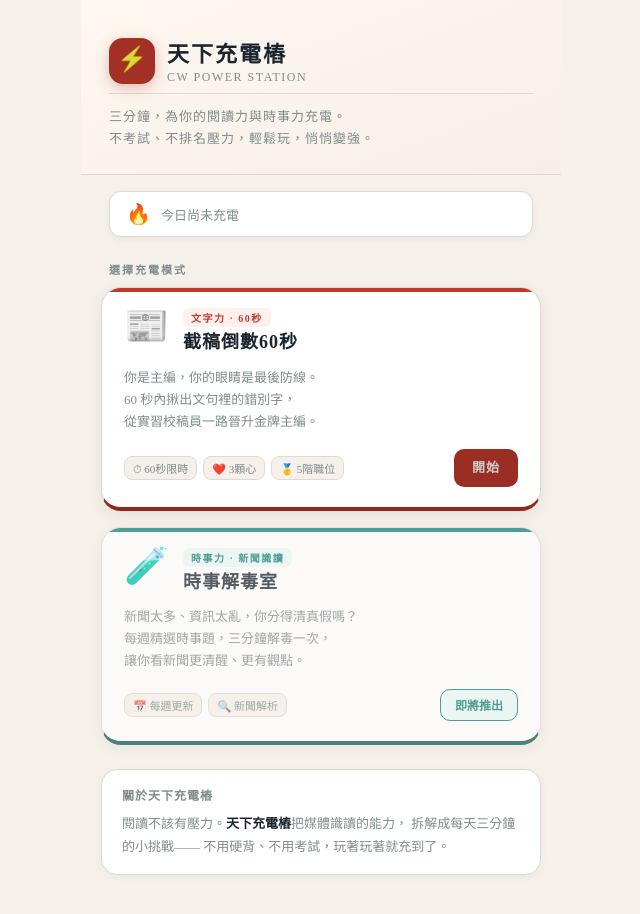
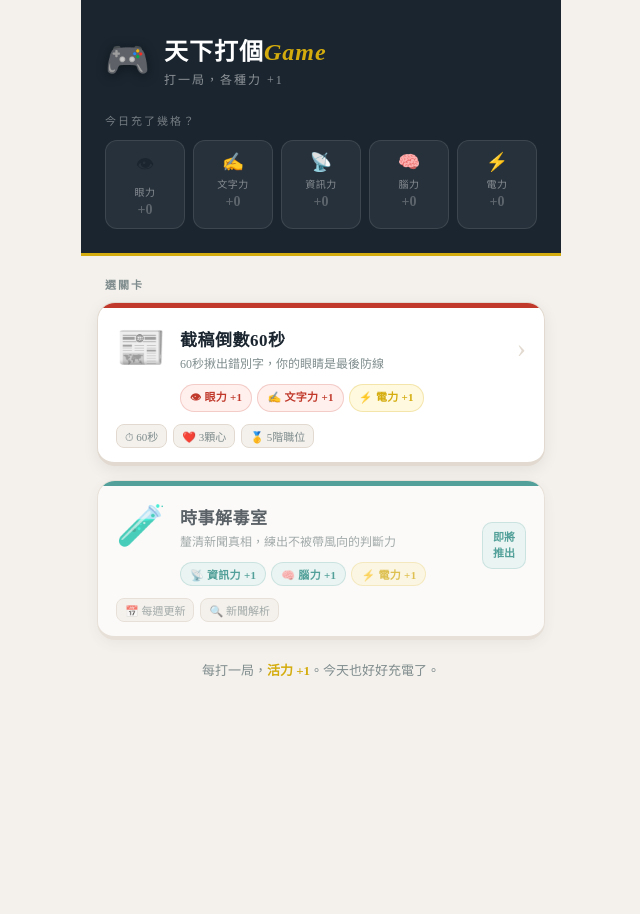
Before and after one commit to jinchen123456/chinese-word-game, a plain HTML site: page index.html in a window 1280 px wide. Shown: the whole page, without its empty margins (319-959 px from the left). After the commit the page ends 800 px from the top, so only its background shows below. Drawn offline with Linux system fonts and the light colour scheme.

Commit message:
大廳改版：天下打個Game，RPG 數值升級概念
- 品牌名改為「天下打個Game」，副標「打一局，各種力 +1」
- 深色 header + 今日能量板，顯示 5 項數值（眼力/文字力/資訊力/腦力/電力）
- 打完截稿倒數60秒後，眼力/文字力/電力 +1 亮起
- 遊戲卡改為 stat chips 標示每局獲得的能力加成
- 底部：活力+1 每天都有

Co-Authored-By: Claude Sonnet 4.6 <noreply@anthropic.com>

```diff
--- a/index.html
+++ b/index.html
@@ -3,129 +3,152 @@
 <head>
   <meta charset="UTF-8">
   <meta name="viewport" content="width=device-width, initial-scale=1.0">
-  <title>天下充電樁</title>
-  <link rel="preconnect" href="https://fonts.googleapis.com">
+  <title>天下打個Game</title>
   <link rel="stylesheet" href="lobby.css">
 </head>
 <body>
 
 <div class="lobby-wrap">
 
-  <!-- ── 品牌識別 ── -->
+  <!-- ── 品牌 Header ── -->
   <div class="lobby-header">
     <div class="brand-row">
-      <div class="brand-icon"><span>⚡</span></div>
-      <div>
-        <div class="brand-name">天下充電樁</div>
-        <div class="brand-sub">CW POWER STATION</div>
+      <div class="brand-icon">🎮</div>
+      <div class="brand-text">
+        <div class="brand-name">天下打個<span class="brand-game">Game</span></div>
+        <div class="brand-sub">打一局，各種力 +1</div>
       </div>
     </div>
-    <p class="brand-tagline">
-      三分鐘，為你的閱讀力與時事力充電。<br>
-      不考試、不排名壓力，輕鬆玩，悄悄變強。
-    </p>
   </div>
 
-  <!-- ── 連續挑戰 ── -->
-  <div class="streak-bar">
-    <span class="streak-icon">🔥</span>
-    <span class="streak-text" id="streak-text">今日尚未充電</span>
-    <span class="streak-count" id="streak-count"></span>
+  <!-- ── 今日能量板 ── -->
+  <div class="energy-board">
+    <div class="energy-title">今日充了幾格？</div>
+    <div class="energy-stats" id="energy-stats">
+      <div class="estat" data-key="eye">
+        <span class="estat-icon">👁</span>
+        <span class="estat-label">眼力</span>
+        <span class="estat-plus" id="stat-eye">+0</span>
+      </div>
+      <div class="estat" data-key="word">
+        <span class="estat-icon">✍️</span>
+        <span class="estat-label">文字力</span>
+        <span class="estat-plus" id="stat-word">+0</span>
+      </div>
+      <div class="estat" data-key="info">
+        <span class="estat-icon">📡</span>
+        <span class="estat-label">資訊力</span>
+        <span class="estat-plus" id="stat-info">+0</span>
+      </div>
+      <div class="estat" data-key="brain">
+        <span class="estat-icon">🧠</span>
+        <span class="estat-label">腦力</span>
+        <span class="estat-plus" id="stat-brain">+0</span>
+      </div>
+      <div class="estat" data-key="power">
+        <span class="estat-icon">⚡</span>
+        <span class="estat-label">電力</span>
+        <span class="estat-plus" id="stat-power">+0</span>
+      </div>
+    </div>
   </div>
 
-  <!-- ── 遊戲選單 ── -->
-  <div class="section-title">選擇充電模式</div>
+  <!-- ── 選關卡 ── -->
+  <div class="section-label">選關卡</div>
 
   <div class="game-cards">
 
     <!-- 截稿倒數60秒 -->
-    <a class="game-card card-proofreading" href="proofreading.html">
-      <div class="card-top">
+    <a class="game-card card-red" href="proofreading.html">
+      <div class="card-inner">
+        <div class="card-left">
           <div class="card-emoji">📰</div>
-        <div class="card-meta">
-          <span class="card-tag">文字力 · 60秒</span>
+          <div class="card-info">
             <div class="card-title">截稿倒數60秒</div>
+            <div class="card-desc">60秒揪出錯別字，你的眼睛是最後防線</div>
+            <div class="stat-chips">
+              <span class="chip chip-red">👁 眼力 +1</span>
+              <span class="chip chip-red">✍️ 文字力 +1</span>
+              <span class="chip chip-yellow">⚡ 電力 +1</span>
             </div>
           </div>
-      <p class="card-desc">
-        你是主編，你的眼睛是最後防線。<br>
-        60 秒內揪出文句裡的錯別字，<br>
-        從實習校稿員一路晉升金牌主編。
-      </p>
-      <div class="card-footer">
-        <div class="card-chips">
-          <span class="chip">⏱ 60秒限時</span>
-          <span class="chip">❤️ 3顆心</span>
-          <span class="chip">🥇 5階職位</span>
         </div>
-        <button class="card-btn" onclick="event.preventDefault(); window.location.href='proofreading.html'">
-          <span class="card-btn-label">開始</span>
-        </button>
+        <div class="card-arrow">›</div>
+      </div>
+      <div class="card-meta-row">
+        <span class="meta-chip">⏱ 60秒</span>
+        <span class="meta-chip">❤️ 3顆心</span>
+        <span class="meta-chip">🥇 5階職位</span>
       </div>
     </a>
 
     <!-- 時事解毒室 -->
-    <div class="game-card card-quiz coming-soon">
-      <div class="card-top">
+    <div class="game-card card-teal card-locked">
+      <div class="card-inner">
+        <div class="card-left">
           <div class="card-emoji">🧪</div>
-        <div class="card-meta">
-          <span class="card-tag">時事力 · 新聞識讀</span>
+          <div class="card-info">
             <div class="card-title">時事解毒室</div>
+            <div class="card-desc">釐清新聞真相，練出不被帶風向的判斷力</div>
+            <div class="stat-chips">
+              <span class="chip chip-teal">📡 資訊力 +1</span>
+              <span class="chip chip-teal">🧠 腦力 +1</span>
+              <span class="chip chip-yellow">⚡ 電力 +1</span>
             </div>
           </div>
-      <p class="card-desc">
-        新聞太多、資訊太亂，你分得清真假嗎？<br>
-        每週精選時事題，三分鐘解毒一次，<br>
-        讓你看新聞更清醒、更有觀點。
-      </p>
-      <div class="card-footer">
-        <div class="card-chips">
-          <span class="chip">📅 每週更新</span>
-          <span class="chip">🔍 新聞解析</span>
         </div>
-        <span class="coming-badge">即將推出</span>
+        <div class="card-coming">即將<br>推出</div>
+      </div>
+      <div class="card-meta-row">
+        <span class="meta-chip">📅 每週更新</span>
+        <span class="meta-chip">🔍 新聞解析</span>
       </div>
     </div>
 
   </div>
 
-  <!-- ── 品牌說明 ── -->
-  <div class="about-block">
-    <div class="about-title">關於天下充電樁</div>
-    <p class="about-text">
-      閱讀不該有壓力。<strong>天下充電樁</strong>把媒體識讀的能力，
-      拆解成每天三分鐘的小挑戰——
-      不用硬背、不用考試，玩著玩著就充到了。
-    </p>
+  <!-- ── 底部說明 ── -->
+  <div class="lobby-footer">
+    <p>每打一局，<strong>活力 +1</strong>。今天也好好充電了。</p>
   </div>
 
 </div>
 
 <script>
-// 連續充電天數（跨遊戲共用 key）
-const STREAK_KEY = 'cw_charger_streak';
+const STREAK_KEY  = 'cw_charger_streak';
+const PLAYED_KEY  = 'cw_played_today';
 
-function getStreak() {
-  try { return JSON.parse(localStorage.getItem(STREAK_KEY)) || { days: 0, lastDate: '' }; }
-  catch { return { days: 0, lastDate: '' }; }
+function getToday() {
+  return new Date().toLocaleDateString('zh-TW');
 }
 
-function updateStreakDisplay() {
-  const today = new Date().toLocaleDateString('zh-TW');
-  const s = getStreak();
-  const streakText  = document.getElementById('streak-text');
-  const streakCount = document.getElementById('streak-count');
+function updateStats() {
+  const today   = getToday();
+  let played = {};
+  try { played = JSON.parse(localStorage.getItem(PLAYED_KEY)) || {}; } catch {}
 
-  if (s.lastDate === today) {
-    streakText.textContent  = '今日已充電 ✓';
-    streakCount.textContent = s.days > 1 ? `🔥 連續 ${s.days} 天` : '';
-  } else {
-    streakText.textContent  = '今日尚未充電';
-    streakCount.textContent = s.days > 0 ? `上次連續 ${s.days} 天` : '';
-  }
+  const playedToday = played[today] || {};
+
+  // 截稿倒數 → 眼力、文字力、電力
+  const didProof = !!playedToday.proofreading;
+  setPlus('stat-eye',   didProof ? '+1' : '+0', didProof);
+  setPlus('stat-word',  didProof ? '+1' : '+0', didProof);
+  setPlus('stat-power', didProof ? '+1' : '+0', didProof);
+
+  // 時事解毒室 → 資訊力、腦力 (未推出，常態 +0)
+  setPlus('stat-info',  '+0', false);
+  setPlus('stat-brain', '+0', false);
 }
 
-updateStreakDisplay();
+function setPlus(id, text, active) {
+  const el = document.getElementById(id);
+  if (!el) return;
+  el.textContent = text;
+  el.classList.toggle('active', active);
+  el.closest('.estat').classList.toggle('estat-active', active);
+}
+
+updateStats();
 </script>
 
 </body>
--- a/lobby.css
+++ b/lobby.css
@@ -3,15 +3,17 @@
 :root {
   --red:      #C0392B;
   --red-lt:   #FFF0EE;
+  --red-dk:   #8B1A10;
   --teal:     #0E7F77;
-  --teal-lt:  #E8F7F6;
+  --teal-lt:  #E6F6F5;
   --teal-dk:  #095951;
-  --gold:     #D4AC0D;
+  --yellow:   #D4AC0D;
+  --yellow-lt:#FFF9E0;
   --ink:      #1A252F;
   --muted:    #7F8C8D;
-  --bg:       #F5F0EA;
+  --bg:       #F4F1EC;
   --card:     #FFFFFF;
-  --border:   #E0D9D0;
+  --border:   #E2DAD0;
 }
 
 body {
@@ -20,8 +22,7 @@ body {
   color: var(--ink);
   min-height: 100dvh;
   display: flex;
-  flex-direction: column;
-  align-items: center;
+  justify-content: center;
 }
 
 .lobby-wrap {
@@ -30,193 +31,258 @@ body {
   min-height: 100dvh;
   display: flex;
   flex-direction: column;
-  padding: 0 0 48px;
+  padding-bottom: 48px;
 }
 
-/* ── header ── */
+/* ══ HEADER ══ */
 .lobby-header {
-  padding: 36px 28px 24px;
-  background: linear-gradient(160deg, #FFF8F0 0%, #F5EFE7 100%);
-  border-bottom: 1px solid var(--border);
+  padding: 32px 24px 24px;
+  background: var(--ink);
 }
 
 .brand-row {
   display: flex;
   align-items: center;
-  gap: 12px;
-  margin-bottom: 6px;
+  gap: 14px;
 }
 
 .brand-icon {
-  width: 46px; height: 46px;
-  background: var(--red);
-  border-radius: 14px;
-  display: flex; align-items: center; justify-content: center;
-  font-size: 24px;
-  box-shadow: 0 4px 14px rgba(192,57,43,.3);
-  border-bottom: 3px solid var(--red);
-  filter: brightness(.85);
-  flex-shrink: 0;
+  font-size: 36px;
+  line-height: 1;
+  filter: drop-shadow(0 2px 6px rgba(0,0,0,.4));
 }
-.brand-icon span { filter: brightness(1.4); }
 
 .brand-name {
-  font-size: 22px;
+  font-size: 24px;
   font-weight: 900;
-  letter-spacing: 2px;
-  color: var(--ink);
+  letter-spacing: 1px;
+  color: #FFFFFF;
+}
+.brand-game {
+  color: var(--yellow);
+  font-style: italic;
 }
 .brand-sub {
   font-size: 12px;
-  color: var(--muted);
-  letter-spacing: 1.5px;
-  margin-top: 2px;
+  color: rgba(255,255,255,.5);
+  letter-spacing: 2px;
+  margin-top: 3px;
 }
 
-.brand-tagline {
-  font-size: 13px;
-  color: var(--muted);
-  letter-spacing: 1px;
-  line-height: 1.7;
-  margin-top: 8px;
-  padding-top: 12px;
-  border-top: 1px solid var(--border);
+/* ══ ENERGY BOARD ══ */
+.energy-board {
+  background: var(--ink);
+  padding: 0 24px 24px;
+  border-bottom: 3px solid var(--yellow);
 }
 
-/* ── streak bar ── */
-.streak-bar {
-  display: flex;
-  align-items: center;
-  gap: 10px;
-  margin: 16px 28px 0;
-  padding: 10px 16px;
-  background: var(--card);
-  border: 1px solid var(--border);
-  border-radius: 12px;
-  box-shadow: 0 2px 8px rgba(0,0,0,.05);
-}
-.streak-icon { font-size: 20px; }
-.streak-text { font-size: 13px; color: var(--muted); flex: 1; }
-.streak-count { font-size: 15px; font-weight: 900; color: var(--gold); }
-
-/* ── section ── */
-.section-title {
+.energy-title {
   font-size: 11px;
-  font-weight: 700;
-  color: var(--muted);
   letter-spacing: 2px;
-  padding: 24px 28px 10px;
+  color: rgba(255,255,255,.4);
+  margin-bottom: 12px;
   text-transform: uppercase;
 }
 
-/* ── game cards ── */
+.energy-stats {
+  display: flex;
+  gap: 8px;
+  flex-wrap: wrap;
+}
+
+.estat {
+  display: flex;
+  flex-direction: column;
+  align-items: center;
+  gap: 3px;
+  background: rgba(255,255,255,.06);
+  border: 1px solid rgba(255,255,255,.1);
+  border-radius: 12px;
+  padding: 10px 12px;
+  min-width: 58px;
+  flex: 1;
+  transition: background .2s, border-color .2s;
+}
+.estat-active {
+  background: rgba(212,172,13,.12);
+  border-color: rgba(212,172,13,.4);
+}
+
+.estat-icon  { font-size: 18px; }
+.estat-label { font-size: 10px; color: rgba(255,255,255,.45); letter-spacing: 0.5px; }
+.estat-plus  {
+  font-size: 14px;
+  font-weight: 900;
+  color: rgba(255,255,255,.25);
+  font-variant-numeric: tabular-nums;
+  transition: color .2s;
+}
+.estat-plus.active {
+  color: var(--yellow);
+  text-shadow: 0 0 8px rgba(212,172,13,.6);
+  animation: popIn .4s cubic-bezier(.34,1.56,.64,1);
+}
+
+@keyframes popIn {
+  from { transform: scale(.6); opacity: 0; }
+  to   { transform: scale(1);  opacity: 1; }
+}
+
+/* ══ SECTION LABEL ══ */
+.section-label {
+  font-size: 11px;
+  font-weight: 700;
+  letter-spacing: 2px;
+  color: var(--muted);
+  text-transform: uppercase;
+  padding: 20px 24px 10px;
+}
+
+/* ══ GAME CARDS ══ */
 .game-cards {
   display: flex;
   flex-direction: column;
-  gap: 16px;
-  padding: 0 20px;
+  gap: 14px;
+  padding: 0 16px;
 }
 
 .game-card {
   display: block;
   text-decoration: none;
   background: var(--card);
+  border-radius: 18px;
   border: 1.5px solid var(--border);
-  border-bottom: 4px solid #D0C8BE;
-  border-radius: 20px;
-  padding: 20px 22px;
+  border-bottom: 4px solid var(--border);
+  overflow: hidden;
   box-shadow: 0 4px 16px rgba(0,0,0,.07);
   transition: transform .12s, box-shadow .12s;
   cursor: pointer;
-  position: relative;
-  overflow: hidden;
 }
-.game-card::before {
-  content: '';
-  position: absolute;
-  top: 0; left: 0; right: 0;
-  height: 4px;
-  border-radius: 20px 20px 0 0;
-}
-.game-card:hover {
+.game-card:not(.card-locked):hover {
   transform: translateY(-3px);
   box-shadow: 0 8px 24px rgba(0,0,0,.12);
 }
-.game-card:active {
+.game-card:not(.card-locked):active {
   transform: translateY(1px);
   box-shadow: 0 2px 8px rgba(0,0,0,.08);
 }
 
-/* 截稿倒數 — red */
-.card-proofreading { border-bottom-color: #96281B; }
-.card-proofreading::before { background: var(--red); }
+/* top accent bar */
+.game-card::before {
+  content: '';
+  display: block;
+  height: 5px;
+}
+.card-red::before   { background: var(--red); }
+.card-teal::before  { background: var(--teal); }
 
-/* 時事解毒室 — teal */
-.card-quiz { border-bottom-color: var(--teal-dk); }
-.card-quiz::before { background: var(--teal); }
-.card-quiz.coming-soon { cursor: default; opacity: .72; }
-.card-quiz.coming-soon:hover { transform: none; box-shadow: 0 4px 16px rgba(0,0,0,.07); }
+.card-locked {
+  cursor: default;
+  opacity: .7;
+}
 
-.card-top {
+.card-inner {
   display: flex;
   align-items: flex-start;
   gap: 14px;
-  margin-bottom: 12px;
+  padding: 18px 18px 12px;
 }
 
 .card-emoji {
-  font-size: 36px;
+  font-size: 40px;
   line-height: 1;
   flex-shrink: 0;
+  margin-top: 2px;
 }
 
-.card-meta { flex: 1; }
-
-.card-tag {
-  font-size: 10px;
-  font-weight: 700;
-  letter-spacing: 1.5px;
-  padding: 2px 8px;
-  border-radius: 6px;
-  display: inline-block;
-  margin-bottom: 4px;
-}
-.card-proofreading .card-tag {
-  background: var(--red-lt);
-  color: var(--red);
-}
-.card-quiz .card-tag {
-  background: var(--teal-lt);
-  color: var(--teal);
+.card-left {
+  display: flex;
+  gap: 14px;
+  flex: 1;
+  min-width: 0;
 }
 
+.card-info { flex: 1; min-width: 0; }
+
 .card-title {
-  font-size: 18px;
+  font-size: 17px;
   font-weight: 900;
-  letter-spacing: 1px;
   color: var(--ink);
-  line-height: 1.3;
+  letter-spacing: 0.5px;
+  margin-bottom: 4px;
 }
 
 .card-desc {
-  font-size: 13px;
+  font-size: 12px;
   color: var(--muted);
-  line-height: 1.7;
-  margin-bottom: 16px;
+  line-height: 1.6;
+  margin-bottom: 10px;
 }
 
-.card-footer {
+/* stat chips */
+.stat-chips {
   display: flex;
-  align-items: center;
-  justify-content: space-between;
+  flex-wrap: wrap;
+  gap: 5px;
 }
 
-.card-chips {
+.chip {
+  font-size: 11px;
+  font-weight: 700;
+  padding: 3px 9px;
+  border-radius: 20px;
+  white-space: nowrap;
+  letter-spacing: 0.3px;
+}
+.chip-red {
+  background: var(--red-lt);
+  color: var(--red);
+  border: 1px solid rgba(192,57,43,.2);
+}
+.chip-teal {
+  background: var(--teal-lt);
+  color: var(--teal);
+  border: 1px solid rgba(14,127,119,.2);
+}
+.chip-yellow {
+  background: var(--yellow-lt);
+  color: var(--yellow);
+  border: 1px solid rgba(212,172,13,.25);
+}
+
+/* arrow */
+.card-arrow {
+  font-size: 28px;
+  color: var(--border);
+  font-weight: 300;
+  line-height: 1;
+  flex-shrink: 0;
+  margin-top: 8px;
+}
+.card-red:hover .card-arrow   { color: var(--red); }
+
+.card-coming {
+  font-size: 11px;
+  font-weight: 700;
+  color: var(--teal);
+  background: var(--teal-lt);
+  border: 1px solid rgba(14,127,119,.2);
+  border-radius: 10px;
+  padding: 6px 10px;
+  text-align: center;
+  line-height: 1.5;
+  flex-shrink: 0;
+  align-self: center;
+}
+
+/* meta row */
+.card-meta-row {
   display: flex;
   gap: 6px;
+  padding: 0 18px 14px;
   flex-wrap: wrap;
 }
-.chip {
+.meta-chip {
   font-size: 11px;
   color: var(--muted);
   background: var(--bg);
@@ -225,62 +291,15 @@ body {
   padding: 3px 8px;
 }
 
-.card-btn {
-  font-size: 13px;
-  font-weight: 700;
-  letter-spacing: 1px;
-  padding: 8px 18px;
-  border-radius: 10px;
-  border: none;
-  cursor: pointer;
-  font-family: inherit;
-  border-bottom: 3px solid transparent;
-  transition: transform .09s, border-bottom-width .09s;
-}
-.card-proofreading .card-btn {
-  background: var(--red);
-  color: #fff;
-  border-bottom-color: var(--red);
-  filter: brightness(.8);
-}
-.card-quiz .card-btn {
-  background: var(--teal);
-  color: #fff;
-  border-bottom-color: var(--teal);
-  filter: brightness(.8);
-}
-.card-btn-label {
-  filter: brightness(1.4);
-}
-.coming-badge {
-  font-size: 12px;
-  font-weight: 700;
-  color: var(--teal);
-  background: var(--teal-lt);
-  border: 1px solid var(--teal);
-  border-radius: 10px;
-  padding: 6px 14px;
-}
-
-/* ── about ── */
-.about-block {
-  margin: 24px 20px 0;
-  padding: 16px 20px;
-  background: var(--card);
-  border: 1px solid var(--border);
-  border-radius: 16px;
-  box-shadow: 0 2px 8px rgba(0,0,0,.04);
-}
-.about-title {
-  font-size: 12px;
-  font-weight: 700;
-  color: var(--muted);
-  letter-spacing: 1px;
-  margin-bottom: 8px;
-}
-.about-text {
+/* ══ FOOTER ══ */
+.lobby-footer {
+  margin: 20px 24px 0;
+  text-align: center;
   font-size: 13px;
   color: var(--muted);
-  line-height: 1.8;
+  line-height: 1.7;
 }
-.about-text strong { color: var(--ink); font-weight: 700; }
+.lobby-footer strong {
+  color: var(--yellow);
+  font-weight: 900;
+}
```
Also changed, not shown: game.js (+12 -4 lines). Lines whose indentation alone changed are shown as unchanged.
